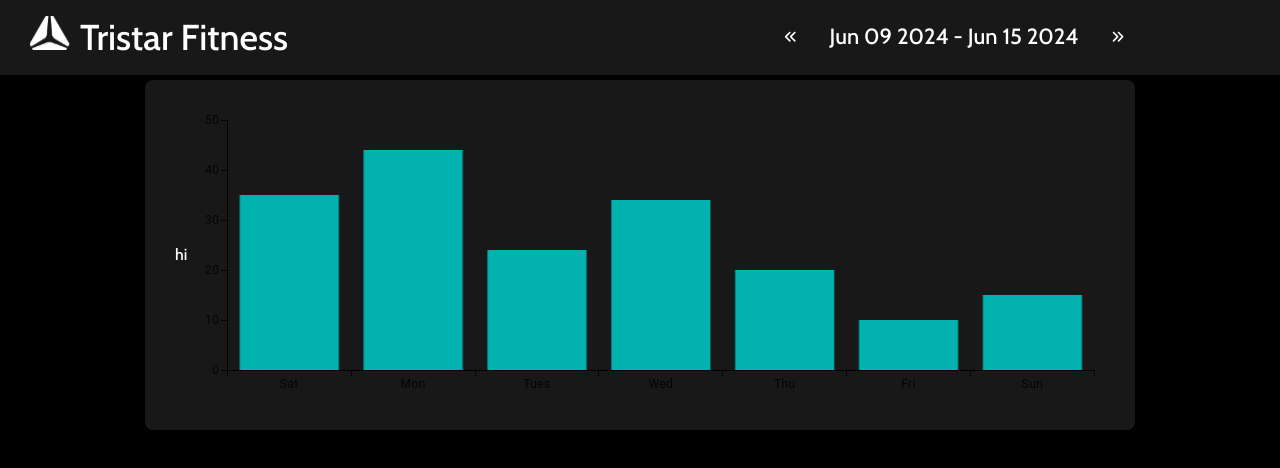
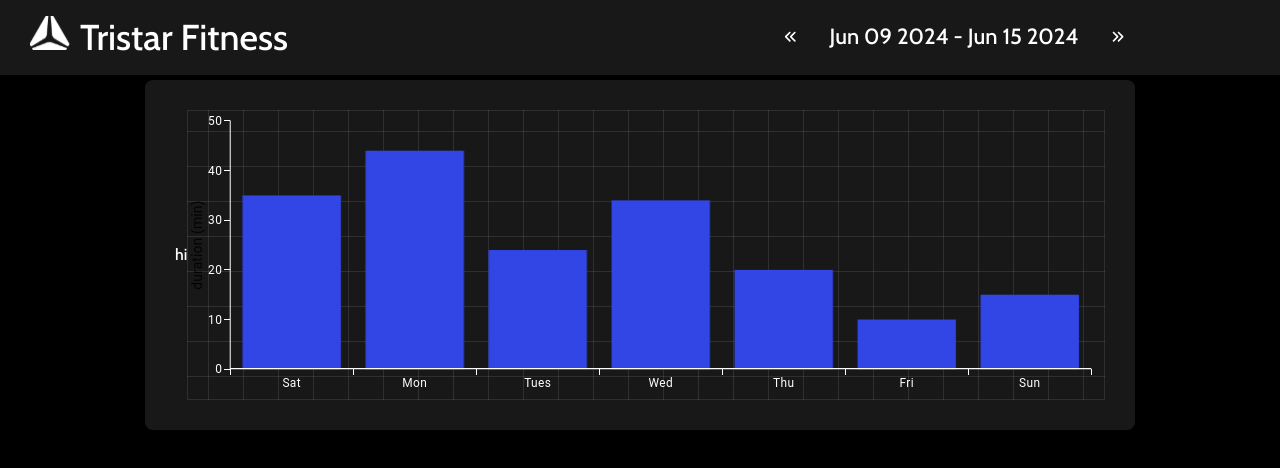
Before and after one commit to susanzea/tristar-fitness, a React (Vite) app in the folder frontend/: page / in a window 1280 px wide. Shown: the top 468 px of the page. Built offline with nearby package versions, Linux system fonts and the light colour scheme.

Commit message:
chart area styled

```diff
--- a/frontend/src/components/Plot/Plot.jsx
+++ b/frontend/src/components/Plot/Plot.jsx
@@ -1,11 +1,13 @@
-import { BarChart } from "@mui/x-charts/BarChart";
+import { BarChart, barElementClasses } from "@mui/x-charts/BarChart";
+import { axisClasses } from "@mui/x-charts/ChartsAxis";
 import Card from "../Shared Components/Card";
+
 const PlotSection = () => {
   return (
     <Card>
       <div>hi</div>
       <BarChart
-          series={[{ data: [35, 44, 24, 34, 20, 10, 15] }]}
+        series={[{ data: [35, 44, 24, 34, 20, 10, 15], color: "#3245e5" }]}
         height={290}
         xAxis={[
           {
@@ -13,7 +15,32 @@ const PlotSection = () => {
             scaleType: "band",
           },
         ]}
+        yAxis={[{ label: "duration (min)", color: "#FFFFF" }]}
         margin={{ top: 10, bottom: 30, left: 40, right: 10 }}
+        sx={() => ({
+          [`.${barElementClasses.root}`]: {
+            // fill: theme.palette.background.paper,
+            strokeWidth: 2,
+          },
+          [`.${axisClasses.root}`]: {
+            [`.${axisClasses.tick}, .${axisClasses.line}`]: {
+              stroke: "#FFFFFF",
+              strokeWidth: 1,
+            },
+            [`.${axisClasses.tickLabel}`]: {
+              fill: "#FFFFFF",
+            },
+          },
+          //change left yAxis label styles
+          "& .MuiChartsAxis-label": {
+            strokeWidth: "0.4",
+            fill: "#FFFFFF",
+          },
+          border: `1px solid rgba(${"255,255,255"}, 0.1)`,
+          backgroundImage: `linear-gradient(rgba(${"255,255,255"}, 0.1) 1px, transparent 1px), linear-gradient(90deg, rgba(${"255,255,255"}, 0.1) 1px, transparent 1px)`,
+          backgroundSize: "35px 35px",
+          backgroundPosition: "20px 20px, 20px 20px",
+        })}
       />
     </Card>
   );
```
Lines whose indentation alone changed are shown as unchanged.
